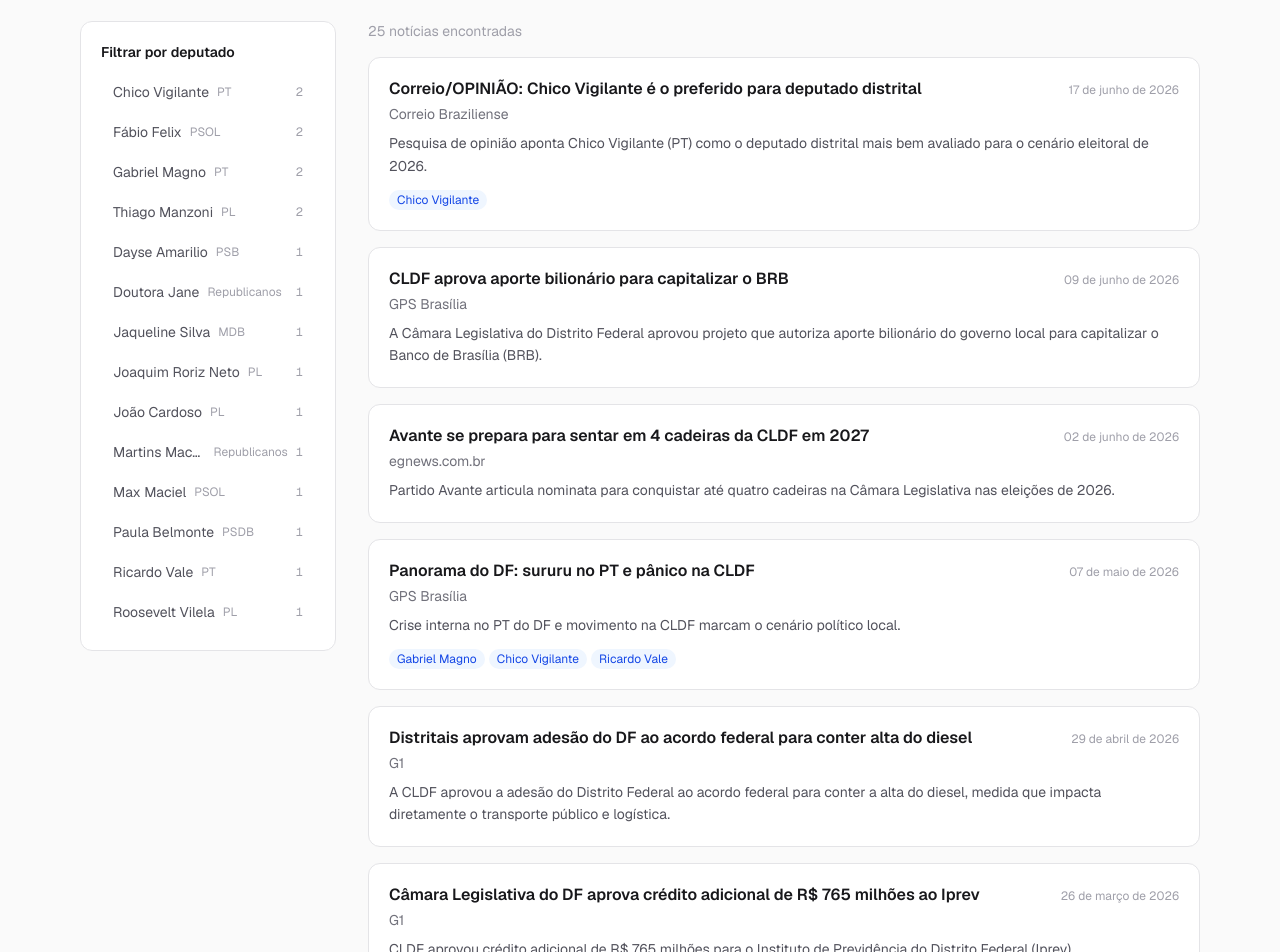
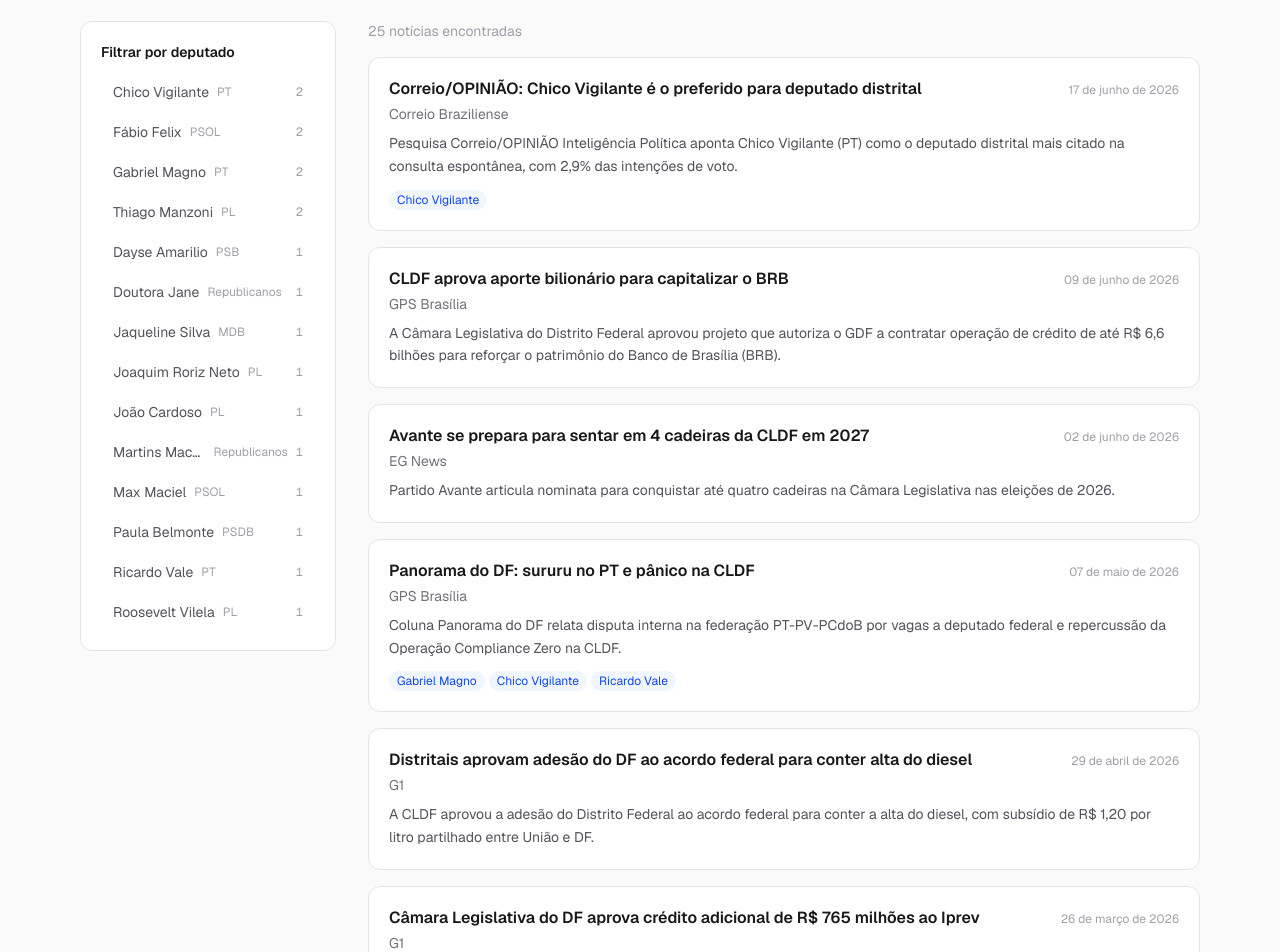
Before and after one commit to gustavomelofr/deputados-distritais-df-2026, a Next.js app: page /noticias in a window 1280 px wide. Shown: the part 260-1212 px from the top of the page. Built offline with nearby package versions, Linux system fonts and the light colour scheme.

Commit message:
feat(loop): atualização aprovada 2026-07-27T15-56-20-812Z (#110)
Co-authored-by: Agente Contínuo <agente@deputadosdistritais.dev>

```diff
--- a/src/data/noticias.ts
+++ b/src/data/noticias.ts
@@ -5,26 +5,35 @@ export const noticias: Noticia[] = [
     id: 'n1',
     titulo: 'Correio/OPINIÃO: Chico Vigilante é o preferido para deputado distrital',
     fonte: 'Correio Braziliense',
-    url: 'https://www.correiobraziliense.com.br',
+    url: 'https://www.correiobraziliense.com.br/cidades-df/2026/06/7442570-chico-vigilante-e-o-preferido-para-deputado-distrital-mostra-pesquisa.html',
     data: '2026-06-17',
-    resumo: 'Pesquisa de opinião aponta Chico Vigilante (PT) como o deputado distrital mais bem avaliado para o cenário eleitoral de 2026.',
+    coletadaEm: '2026-07-27',
+    verificadaEm: '2026-07-27',
+    tipo: 'posicao_politica',
+    resumo: 'Pesquisa Correio/OPINIÃO Inteligência Política aponta Chico Vigilante (PT) como o deputado distrital mais citado na consulta espontânea, com 2,9% das intenções de voto.',
     deputadosRelacionados: ['chico-vigilante'],
   },
   {
     id: 'n2',
     titulo: 'CLDF aprova aporte bilionário para capitalizar o BRB',
     fonte: 'GPS Brasília',
-    url: 'https://gpsbrasilia.com.br',
+    url: 'https://gpsbrasilia.com.br/cldf-aprova-aporte-bilionario-capitalizar-brb/',
     data: '2026-06-09',
-    resumo: 'A Câmara Legislativa do Distrito Federal aprovou projeto que autoriza aporte bilionário do governo local para capitalizar o Banco de Brasília (BRB).',
+    coletadaEm: '2026-07-27',
+    verificadaEm: '2026-07-27',
+    tipo: 'atividade_legislativa',
+    resumo: 'A Câmara Legislativa do Distrito Federal aprovou projeto que autoriza o GDF a contratar operação de crédito de até R$ 6,6 bilhões para reforçar o patrimônio do Banco de Brasília (BRB).',
     deputadosRelacionados: [],
   },
   {
     id: 'n3',
     titulo: 'Avante se prepara para sentar em 4 cadeiras da CLDF em 2027',
-    fonte: 'egnews.com.br',
-    url: 'https://www.egnews.com.br',
+    fonte: 'EG News',
+    url: 'https://www.egnews.com.br/noticia/47155-avante-se-prepara-para-sentar-em-4-cadeiras-da-cldf-em-2027',
     data: '2026-06-02',
+    coletadaEm: '2026-07-27',
+    verificadaEm: '2026-07-27',
+    tipo: 'movimentacao_publica',
     resumo: 'Partido Avante articula nominata para conquistar até quatro cadeiras na Câmara Legislativa nas eleições de 2026.',
     deputadosRelacionados: [],
   },
@@ -32,18 +41,24 @@ export const noticias: Noticia[] = [
     id: 'n4',
     titulo: 'Panorama do DF: sururu no PT e pânico na CLDF',
     fonte: 'GPS Brasília',
-    url: 'https://gpsbrasilia.com.br',
+    url: 'https://gpsbrasilia.com.br/panorama-quinta-sururu-pt-panico-cldf/',
     data: '2026-05-07',
-    resumo: 'Crise interna no PT do DF e movimento na CLDF marcam o cenário político local.',
+    coletadaEm: '2026-07-27',
+    verificadaEm: '2026-07-27',
+    tipo: 'posicao_politica',
+    resumo: 'Coluna Panorama do DF relata disputa interna na federação PT-PV-PCdoB por vagas a deputado federal e repercussão da Operação Compliance Zero na CLDF.',
     deputadosRelacionados: ['gabriel-magno', 'chico-vigilante', 'ricardo-vale'],
   },
   {
     id: 'n5',
     titulo: 'Distritais aprovam adesão do DF ao acordo federal para conter alta do diesel',
     fonte: 'G1',
-    url: 'https://g1.globo.com',
+    url: 'https://g1.globo.com/df/distrito-federal/noticia/2026/04/29/cldf-autoriza-df-a-aderir-a-acordo-federal-para-conter-alta-do-diesel-e-aprova-a-retirada-de-dois-lotes-do-pacote-de-socorro-ao-brb.ghtml',
     data: '2026-04-29',
-    resumo: 'A CLDF aprovou a adesão do Distrito Federal ao acordo federal para conter a alta do diesel, medida que impacta diretamente o transporte público e logística.',
+    coletadaEm: '2026-07-27',
+    verificadaEm: '2026-07-27',
+    tipo: 'atividade_legislativa',
+    resumo: 'A CLDF aprovou a adesão do Distrito Federal ao acordo federal para conter a alta do diesel, com subsídio de R$ 1,20 por litro partilhado entre União e DF.',
     deputadosRelacionados: [],
   },
   {
--- a/src/types/index.ts
+++ b/src/types/index.ts
@@ -58,6 +58,12 @@ export interface Noticia {
   data: string;
   resumo: string;
   deputadosRelacionados: string[];
+  /** Data de coleta (distinta da publicação e da verificação). */
+  coletadaEm?: string;
+  /** Data de verificação editorial da URL, fonte e associações. */
+  verificadaEm?: string;
+  /** Tipo editorial da notícia eleitoral (quando classificada). */
+  tipo?: TipoNoticiaEleitoral;
 }
 
 export interface PostInstagram {
```
Also changed, not shown: 1 other file (tests, documents, lock files or other folders).
